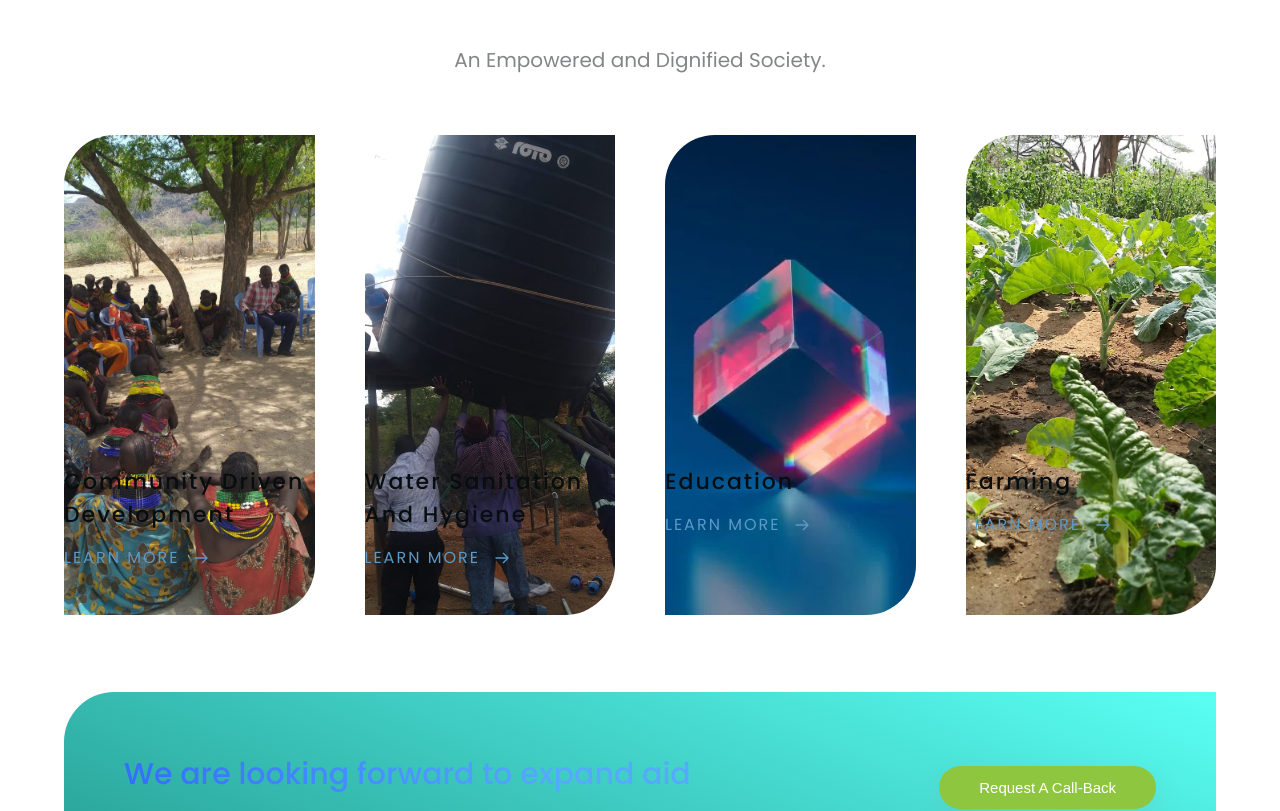
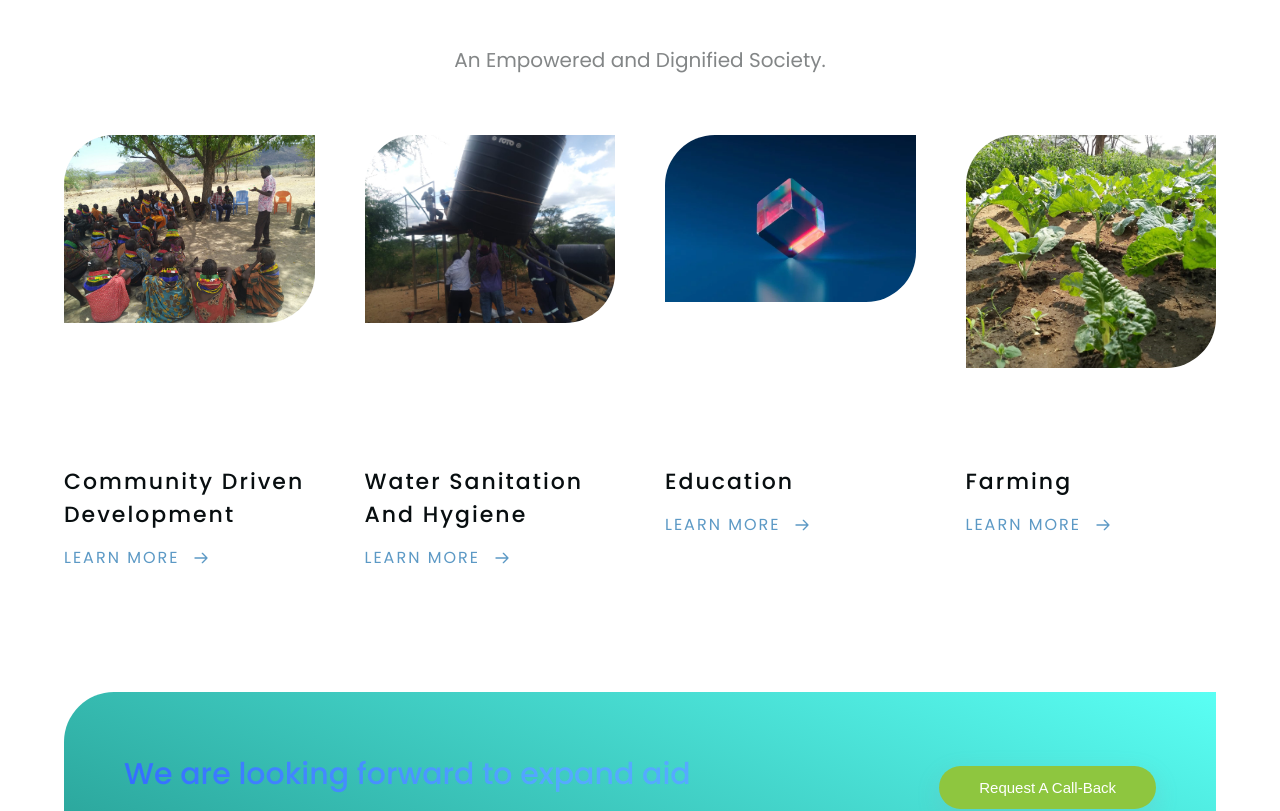
Before and after one commit to Imoite-zn/acme-org-site, a Next.js app: page / in a window 1280 px wide. Shown: the part 1722-2533 px from the top of the page. Built offline with nearby package versions, Linux system fonts and the light colour scheme.

Commit message:
Update _common.scss
contain-cover

```diff
--- a/styles/_common.scss
+++ b/styles/_common.scss
@@ -82,8 +82,8 @@
     margin-bottom: 30px;
     img {
       width: 100%;
-      height: 60vh;
-      object-fit: cover;
+      height: auto;
+      object-fit: contain;
       border-radius: 50px 0 50px 0;
     }
   }
```
